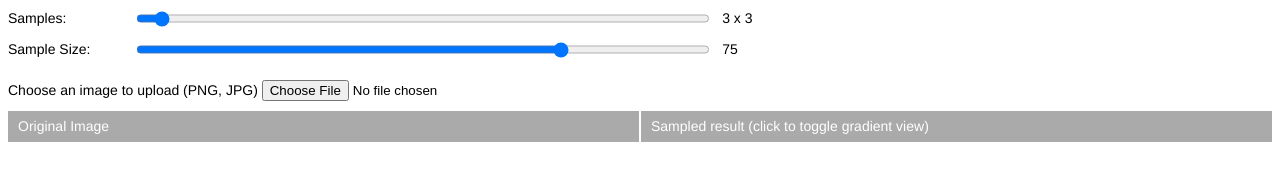
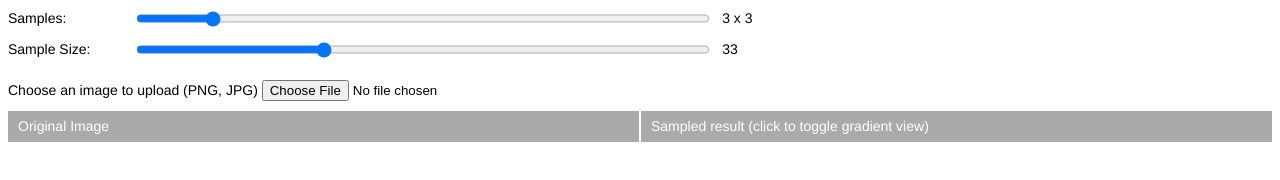
Before and after one commit to Danjohnsonnj/sample-colors-from-image-upload, a plain HTML site: page index.html in a window 1280 px wide. Drawn offline with Linux system fonts and the light colour scheme.

Commit message:
Changes some defaults etc

```diff
--- a/index.html
+++ b/index.html
@@ -15,7 +15,7 @@
 
     <form method="post" enctype="multipart/form-data">
       <div class="controls">
-        <label for="samples">Samples: </label><input name="samples" type="range" min="2" max="32" step="1"><span></span>
+        <label for="samples">Samples: </label><input name="samples" type="range" min="2" max="10" step="1"><span></span>
 
         <label for="sampleSize">Sample Size: </label><input name="sampleSize" type="range" min="1" max="100" step="1"><span></span>
 
--- a/site-bundle.js
+++ b/site-bundle.js
@@ -74,7 +74,7 @@ Object.defineProperty(exports, "__esModule", {
   value: true
 });
 exports.default = {
-  samples: 3, sampleSize: 75
+  samples: 3, sampleSize: 33
 };
 
 /***/ }),
```
